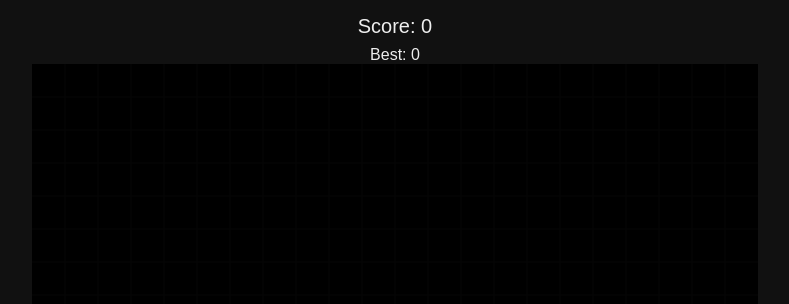
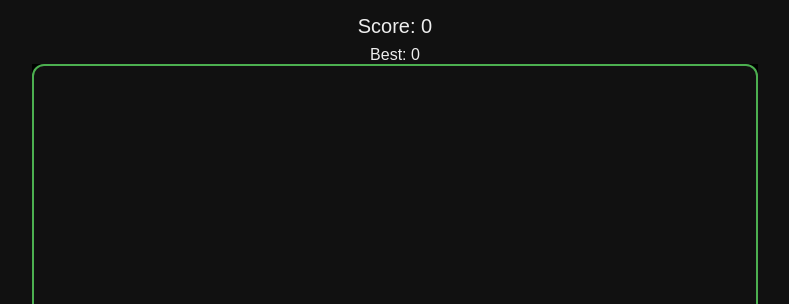
Before and after one commit to m2g-labs/snake-web, a website with bundled scripts: page index.html in a window 1280 px wide. Shown: the top 304 px of the page, without its empty margins (245-1034 px from the left). Built offline with nearby package versions, Linux system fonts and the light colour scheme.

Commit message:
fix: make start/game-over overlay opaque with a bordered panel look
Refs #33

Factory-Worker: coder
Factory-Model: claude-sonnet-5-5
Factory-Run: 46
Factory-Issue: m2g-labs/snake-web#33
Factory-Orchestrator: agent-factory

```diff
--- a/style.css
+++ b/style.css
@@ -4,7 +4,7 @@ main { text-align: center; }
 #score { height: 40px; line-height: 40px; font-size: 20px; }
 #board { position: relative; display: inline-block; line-height: 0; }
 canvas { max-width: 100%; background: #000; display: block; }
-#overlay { position: absolute; inset: 0; display: flex; flex-direction: column; justify-content: center; align-items: center; background: rgba(0,0,0,.7); line-height: normal; }
+#overlay { position: absolute; inset: 0; display: flex; flex-direction: column; justify-content: center; align-items: center; background: #111; box-sizing: border-box; padding: 16px; border: 2px solid #4caf50; border-radius: 12px; line-height: normal; }
 #overlay[hidden] { display: none; }
 #overlay h1 { margin: 0 0 8px; }
 #overlay button { font-size: 18px; padding: 8px 20px; cursor: pointer; }
```
Also changed, not shown: test/overlay.test.js (added, +15 -0 lines).
